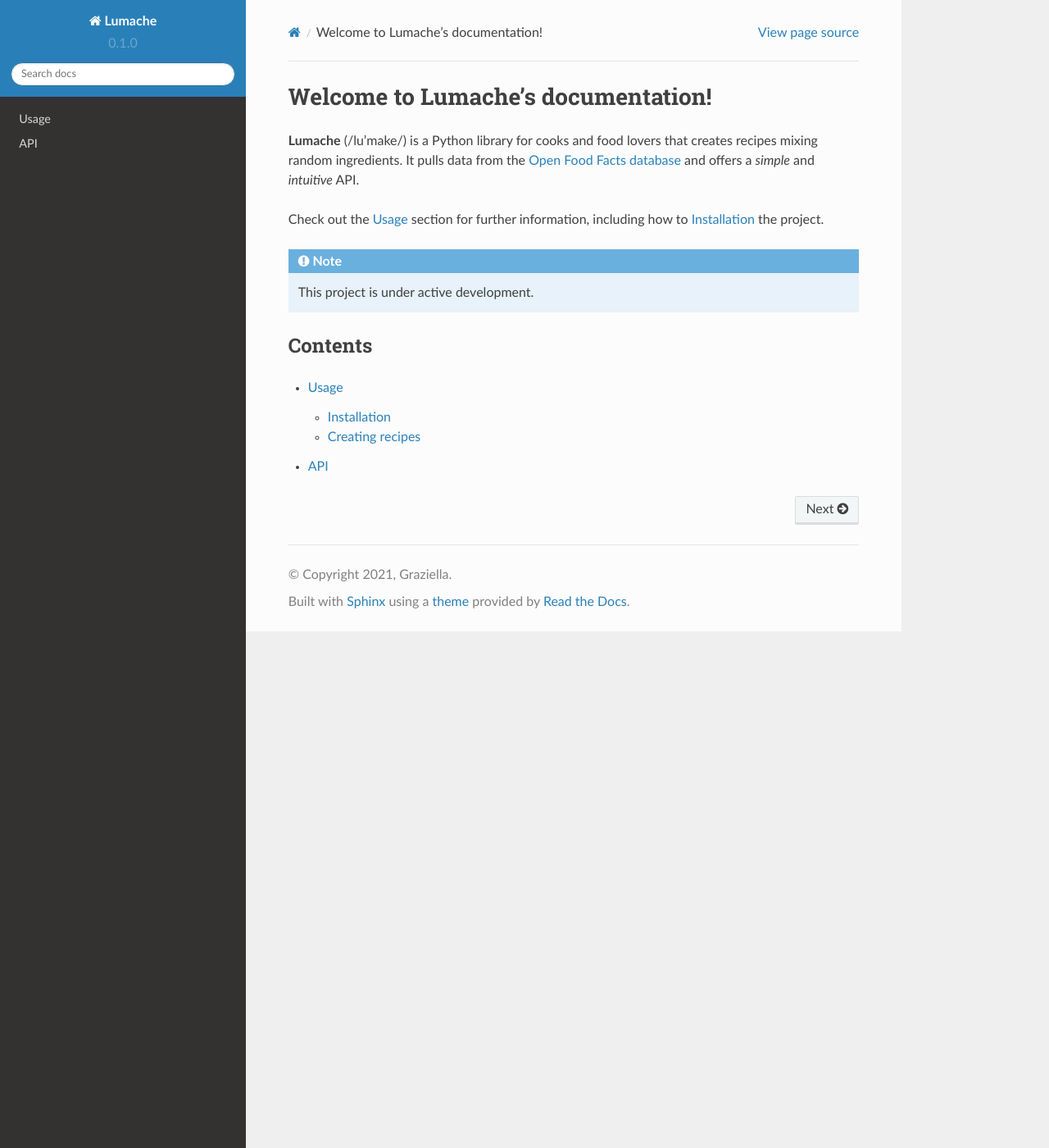
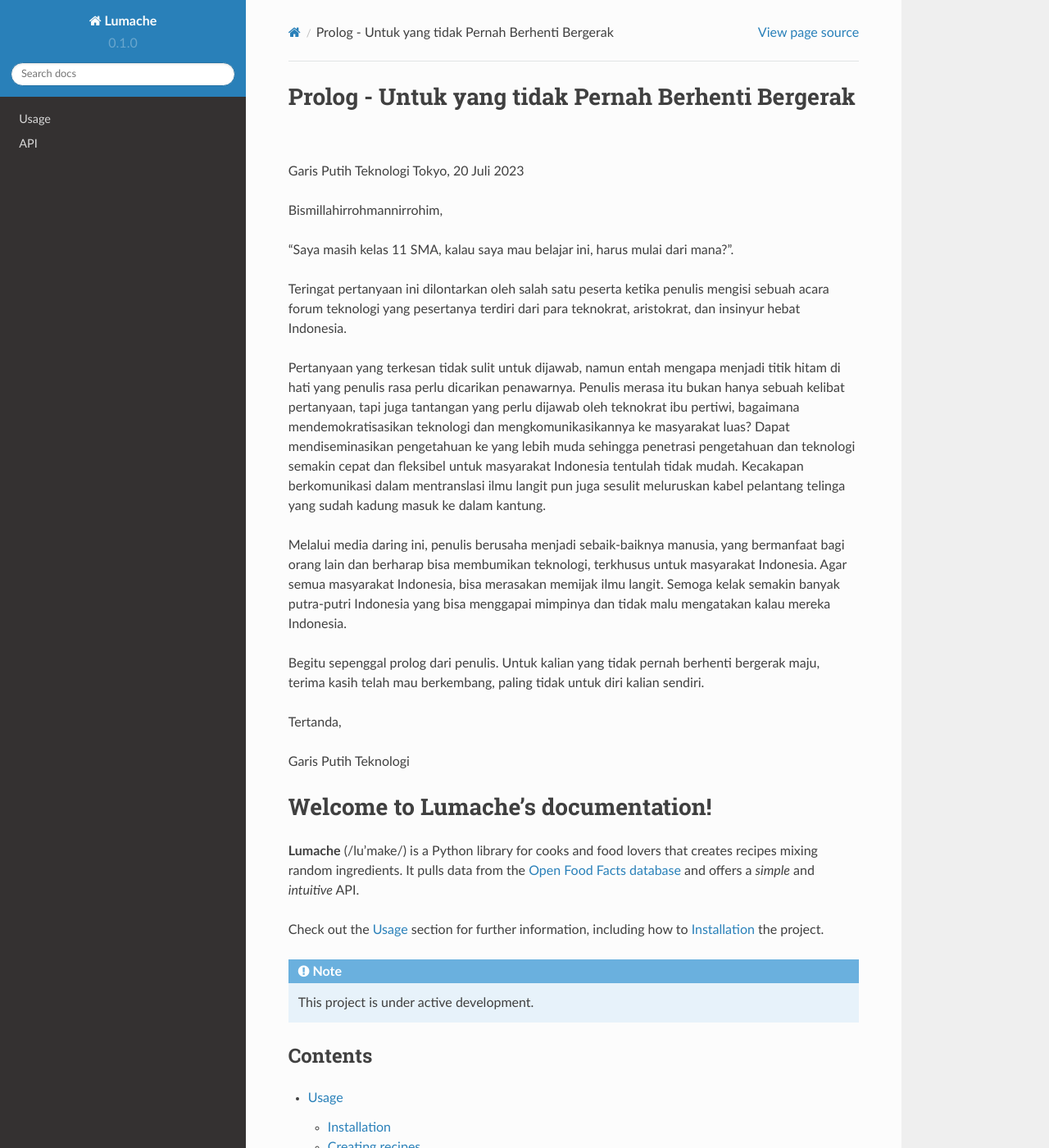
Before and after one commit to garisputihteknologi/garisputihteknologi, a Sphinx documentation site: the page built from docs/source/index.rst, in a window 1280 px wide and 1400 px high. Shown: the whole window at 82% size. Built offline with Sphinx 7.4.7 and the Read the Docs theme 2.0.0, drawn with Linux system fonts in a browser that asks for light colours.

Commit message:
Update index.rst

```diff
--- a/docs/source/index.rst
+++ b/docs/source/index.rst
@@ -1,3 +1,30 @@
+Prolog - Untuk yang tidak Pernah Berhenti Bergerak
+===================================================
+Garis Putih Teknologi
+Tokyo, 20 Juli 2023
+
+Bismillahirrohmannirrohim,
+
+"Saya masih kelas 11 SMA, kalau saya mau belajar ini, harus mulai dari mana?".
+
+Teringat pertanyaan ini dilontarkan oleh salah satu peserta ketika penulis mengisi sebuah acara forum teknologi yang pesertanya terdiri dari para teknokrat, aristokrat, dan insinyur hebat Indonesia.
+
+Pertanyaan yang terkesan tidak sulit untuk dijawab, namun entah mengapa menjadi titik hitam di hati yang penulis rasa perlu dicarikan penawarnya. Penulis merasa itu bukan hanya sebuah kelibat pertanyaan, tapi juga tantangan yang perlu dijawab oleh teknokrat ibu pertiwi, bagaimana mendemokratisasikan teknologi dan mengkomunikasikannya ke masyarakat luas? Dapat mendiseminasikan pengetahuan ke yang lebih muda sehingga penetrasi pengetahuan dan teknologi semakin cepat dan fleksibel untuk masyarakat Indonesia tentulah tidak mudah. Kecakapan berkomunikasi dalam mentranslasi ilmu langit pun juga sesulit meluruskan kabel pelantang telinga yang sudah kadung masuk ke dalam kantung.
+
+Melalui media daring ini, penulis berusaha menjadi sebaik-baiknya manusia, yang bermanfaat bagi orang lain dan berharap bisa membumikan teknologi, terkhusus untuk masyarakat Indonesia. Agar semua masyarakat Indonesia, bisa merasakan memijak ilmu langit. Semoga kelak semakin banyak putra-putri Indonesia yang bisa menggapai mimpinya dan tidak malu mengatakan kalau mereka Indonesia.
+
+Begitu sepenggal prolog dari penulis. Untuk kalian yang tidak pernah berhenti bergerak maju, terima kasih telah mau berkembang, paling tidak untuk diri kalian sendiri.
+
+
+Tertanda,
+
+
+Garis Putih Teknologi
+
+
+
+
+
 Welcome to Lumache's documentation!
 ===================================
 
```
